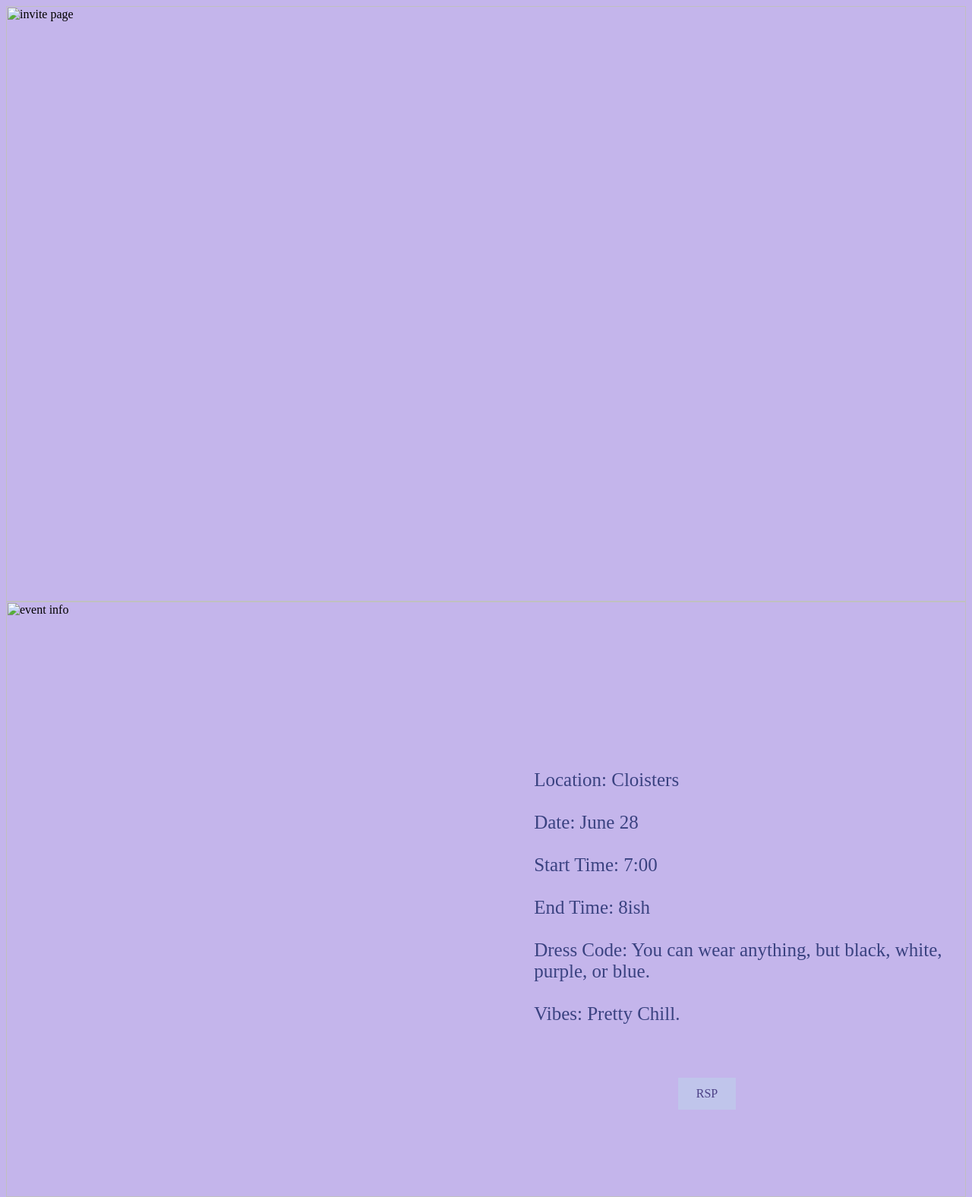
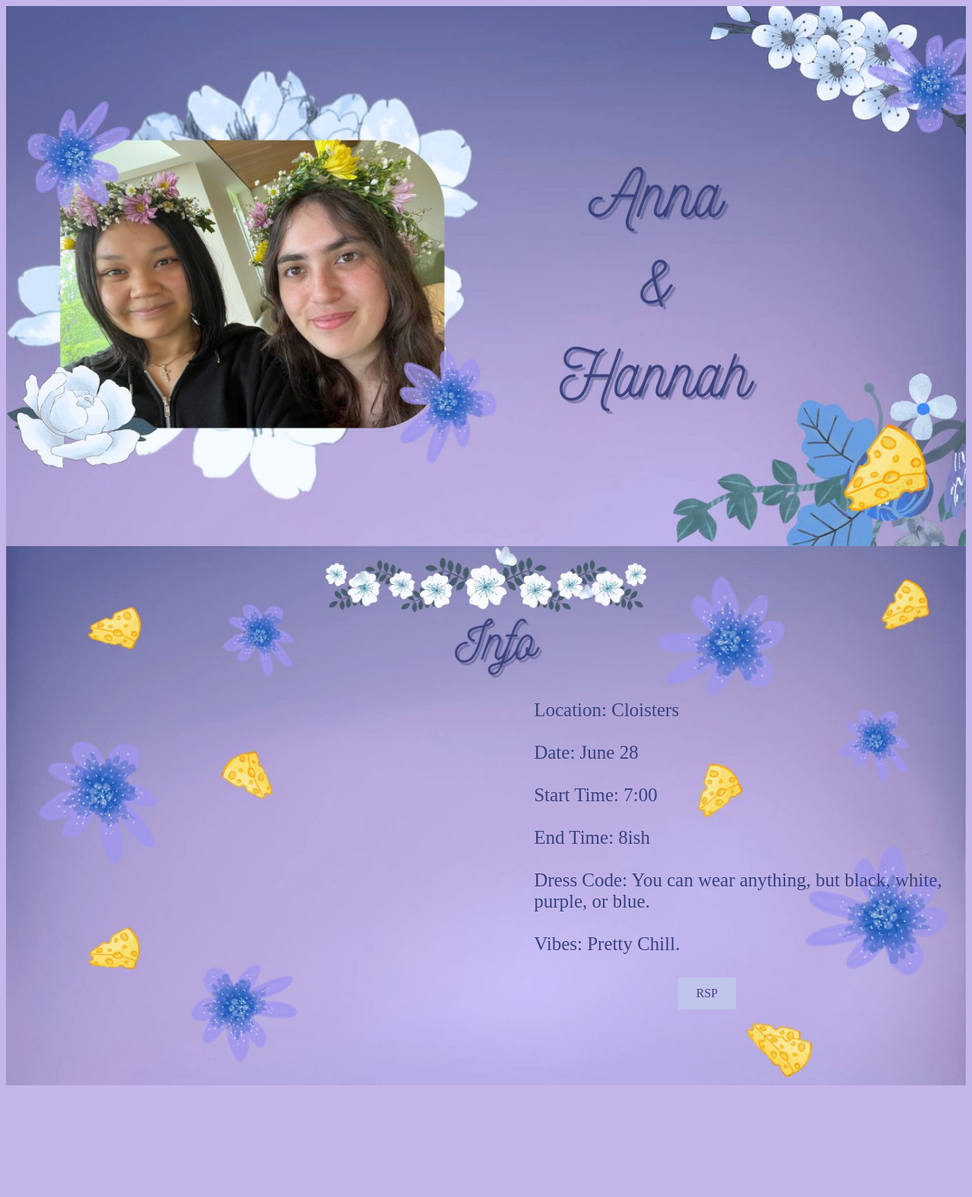
Before and after one commit to Bunxny/WeddingStaticWebsite, a plain HTML site: page index.html in a window 1280 px wide. Shown: the whole page at 76% size. After the commit the page ends 1429 px from the top, so only its background shows below. Drawn offline with Linux system fonts and the light colour scheme.

Commit message:
Update index.html

```diff
--- a/index.html
+++ b/index.html
@@ -7,10 +7,10 @@
         rel="stylesheet"
         href="style.css">
     <body>
-        <img src=".Assets/Home.jpg"
+        <img src="Assets/Home.jpg"
         alt="invite page">
         <div class="container">
-            <img src=".Assets/OurStory.jpg" alt="event info">
+            <img src="Assets/OurStory.jpg" alt="event info">
             <p id="info"> Location: Cloisters<br><br>Date: June 28<br><br>Start Time: 7:00 <br><br>End Time: 8ish <br><br> Dress Code: You can wear anything, but black, white, purple, or blue. <br><br> Vibes: Pretty Chill. </p>
             <a href="RSVP.html"><button class="btn">RSP</button></a>
         </div>
```
